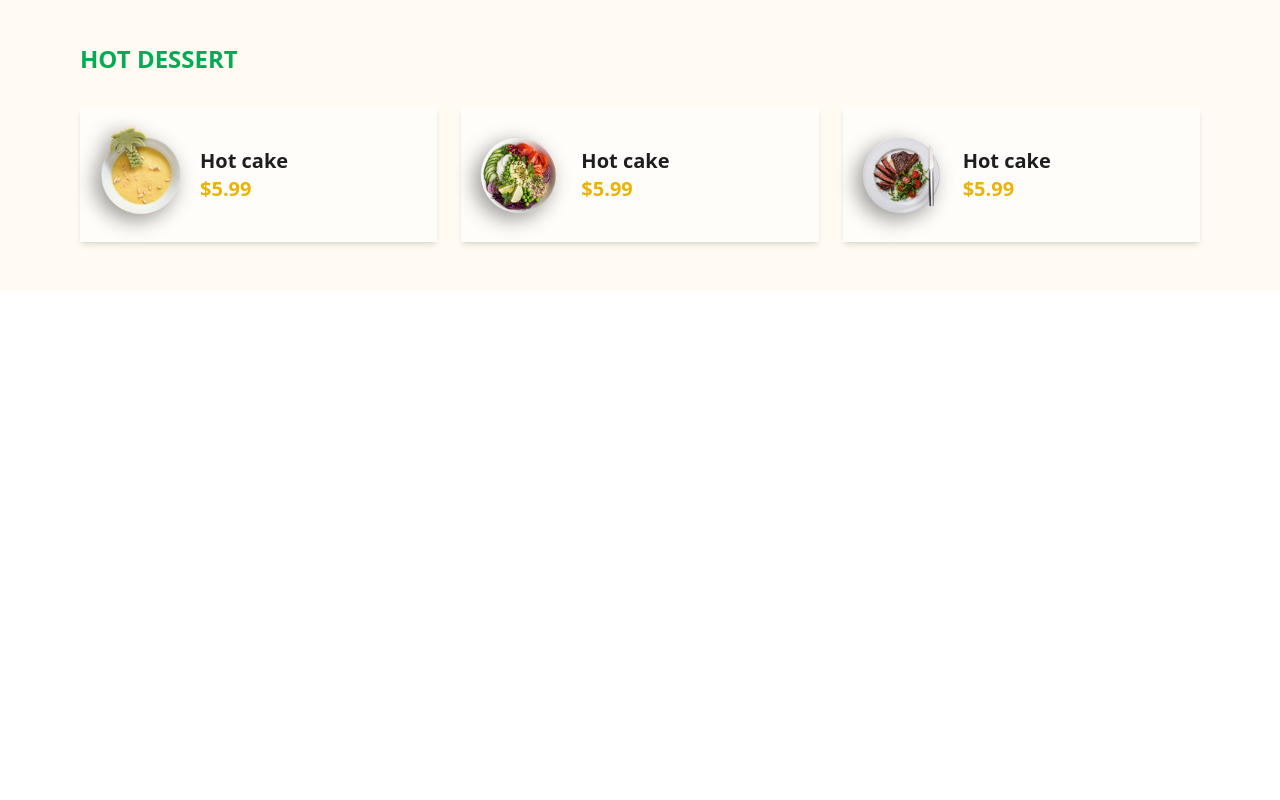
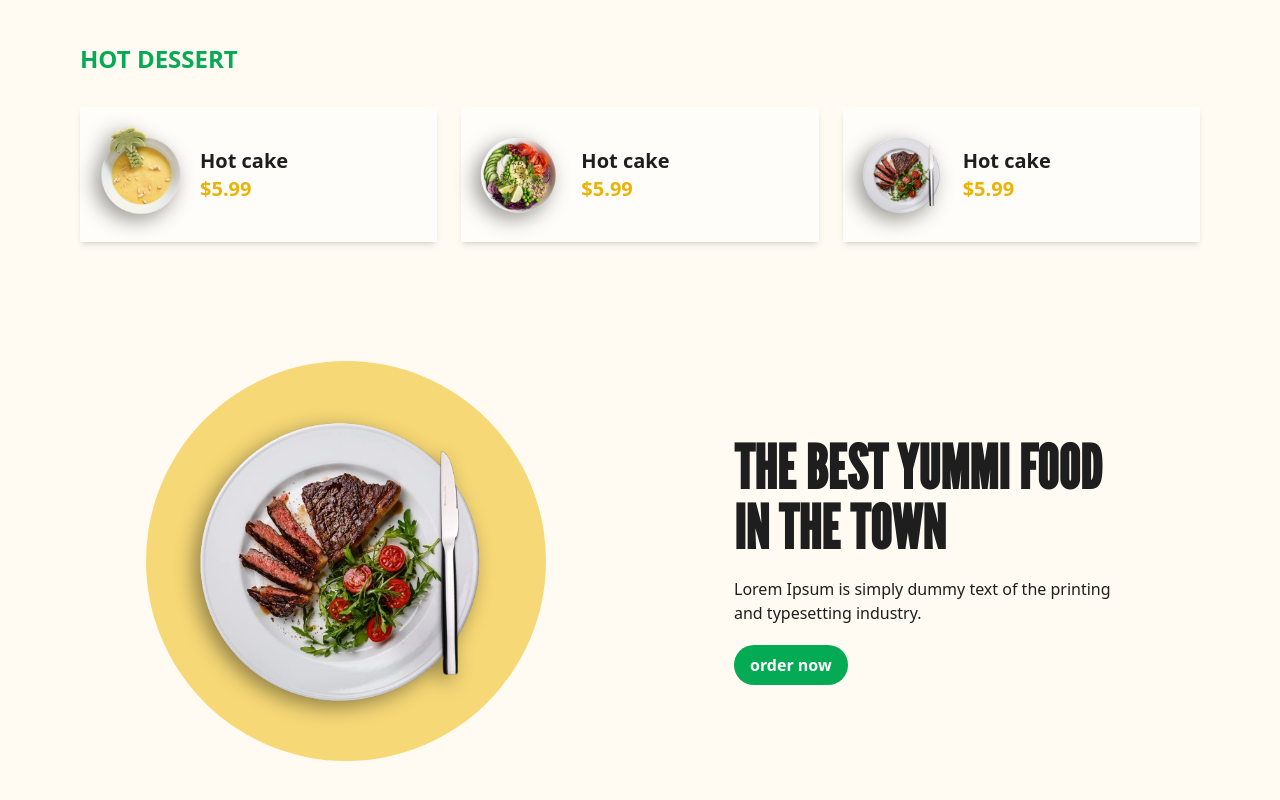
Before and after one commit to parvin-noori/foodies, a React (Vite) app: page / in a window 1280 px wide. Shown: the part 740-1540 px from the top of the page. Before the commit the page ends 1030 px from the top, so only its background shows below. Built offline with nearby package versions, Linux system fonts and the light colour scheme.

Commit message:
insert banner

```diff
--- a/src/App.jsx
+++ b/src/App.jsx
@@ -2,6 +2,7 @@
 import Navbar from "./components/Navbar/Navbar";
 import Hero from "./components/Hero/Hero";
 import HotDessert from "./components/HotDessert/HotDessert";
+import Banner from "./components/Banner/Banner";
 
 export default function App() {
   return (
@@ -11,6 +12,7 @@
         <Hero />
       </div>
       <HotDessert/>
+      <Banner/>
     </div>
   );
 }
--- /dev/null
+++ b/src/components/Banner/Banner.jsx
@@ -0,0 +1,54 @@
+import React from "react";
+import BannerPng from "../../assets/imgs/banner.png";
+import { motion } from "framer-motion";
+import { slideUp } from "../Hero/Hero";
+
+export default function Banner() {
+  return (
+    <div className="container py-24">
+      <div className="grid grid-cols-1  md:grid-cols-2 gap-14 place-items-center">
+        {/* img section  */}
+        <div className="relative">
+          <motion.img
+            initial={{ opacity: 0, x: -100, y: 100 }}
+            whileInView={{ opacity: 1, x: 0, y: 0 }}
+            transition={{ duration: 0.6, delay: 0.5, scale: { duration: 0.5 } }}
+            whileHover={{ scale: 1.2, rotate: 15, x: 50, y: -50 }}
+            src={BannerPng}
+            alt="banner"
+            className="lg:max-w-[350px] img-shadow w-full relative z-10 img-shadow"
+          />
+          <motion.div
+            initial={{ opacity: 0 }}
+            whileInView={{ opacity: 1 }}
+            transition={{ duration: 0.6, delay: 0.5 }}
+            className="absolute w-[320px] h-[320px] md:w-[400px] md:h-[400px] rounded-full bg-lightYellow top-[50%] right-[50%] transform translate-x-[50%] -translate-y-[50%]"
+          ></motion.div>
+        </div>
+        {/* text content section  */}
+        <div className="lg:max-w-[400px] space-y-5">
+          <motion.h1
+            variants={slideUp(1)}
+            initial="hidden"
+            whileInView="show"
+            className="text-6xl uppercase font-leagueGothic font-semibold"
+          >
+            the best yummi food in the town
+          </motion.h1>
+          <motion.p variants={slideUp(1.3)} initial="hidden" whileInView="show">
+            Lorem Ipsum is simply dummy text of the printing and typesetting
+            industry.{" "}
+          </motion.p>
+          <motion.button
+            variants={slideUp(1.6)}
+            initial="hidden"
+            whileInView="show"
+            className="btn-primary"
+          >
+            order now
+          </motion.button>
+        </div>
+      </div>
+    </div>
+  );
+}
```
